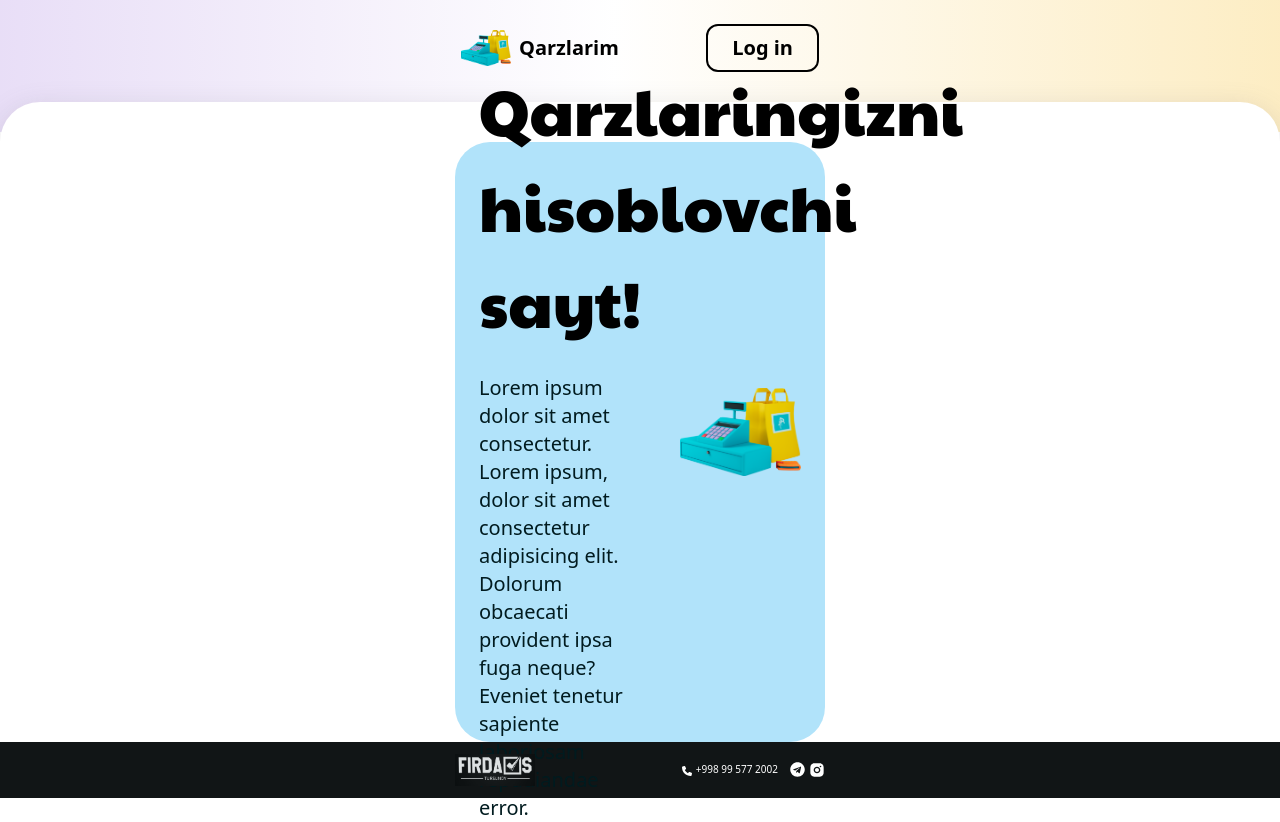
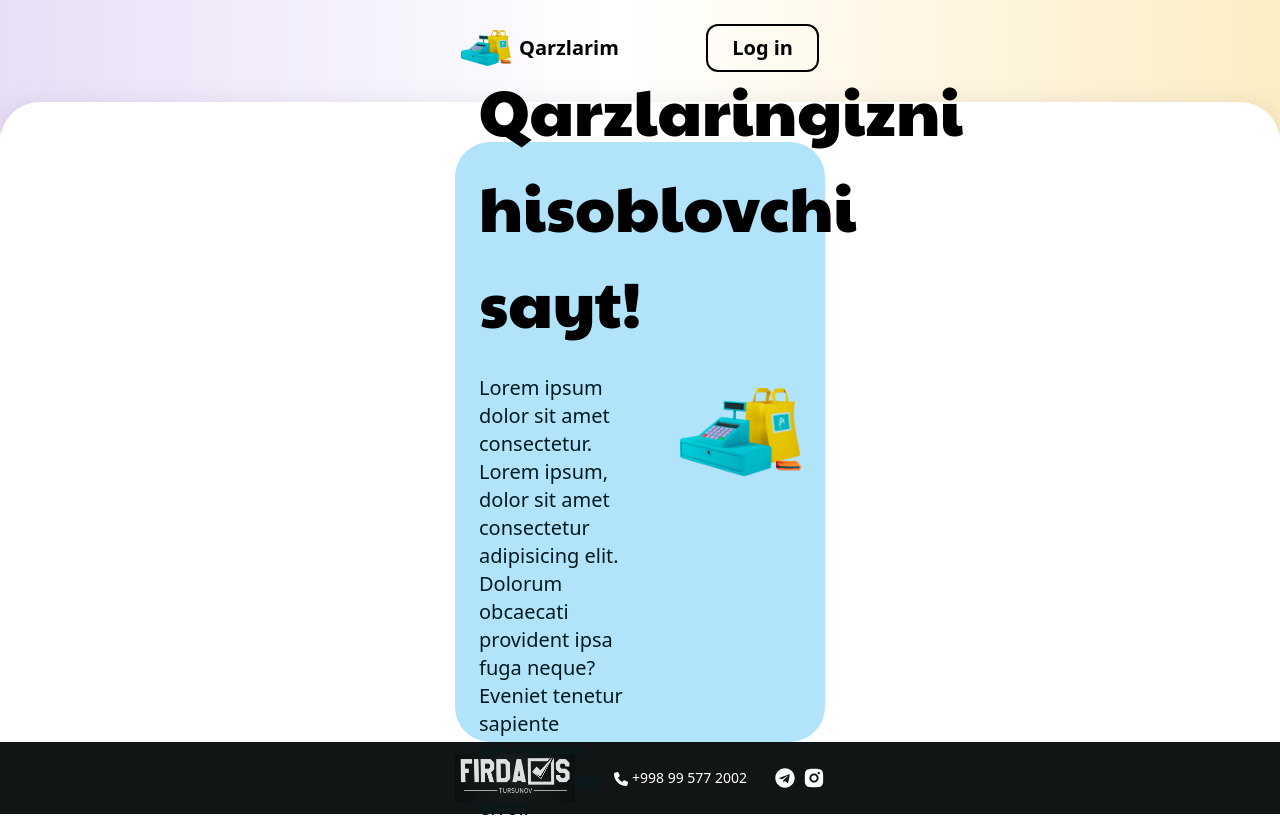
Before and after one commit to TursunovFirdavs/accounter-app, a React (Vite) app: page / in a window 1280 px wide. Built offline with nearby package versions, Linux system fonts and the light colour scheme.

Commit message:
footer media

```diff
--- a/src/components/Footer.jsx
+++ b/src/components/Footer.jsx
@@ -9,12 +9,12 @@ const Footer = () => {
     return (
         <div className='w-full bg-[#111516] text-white py-3'>
             <div className='container flex items-center justify-between'>
-                <img className='w-[80px]' src={logo} alt="" />
-                <div className='flex items-center gap-3'>
-                    <p className='flex items-center text-[10px] ml-3'><FaPhone className='mt-0.5 mr-1' /> <span>+998 99 577 2002</span></p>
-                    <div className='flex items-center gap-1'>
-                        <Link to={'https://t.me/Firdavs_1704'}><FaTelegram className='text-[15px]' /></Link>
-                        <Link to={'https://www.instagram.com/firdavs_tursun0v/'}><RiInstagramFill className='text-[16px]' /></Link>
+                <img className='w-[80px] xl:w-[120px]' src={logo} alt="" />
+                <div className='flex items-center gap-3 xl:gap-7'>
+                    <p className='flex items-center text-[10px] xl:text-[14px] ml-4'><FaPhone className='mt-0.5 mr-1' /> <span>+998 99 577 2002</span></p>
+                    <div className='flex items-center gap-2 xl:gap-2'>
+                        <Link to={'https://t.me/Firdavs_1704'}><FaTelegram className='text-[15px] xl:text-[20px]' /></Link>
+                        <Link to={'https://www.instagram.com/firdavs_tursun0v/'}><RiInstagramFill className='text-[16px] xl:text-[22px]' /></Link>
                     </div>
                 </div>
             </div>
--- a/src/pages/profile/Profile.jsx
+++ b/src/pages/profile/Profile.jsx
@@ -119,14 +119,14 @@ const Profile = () => {
                 <div className='sm:mt-5 mt-[40px] xl:w-[450px] w-full flex gap-3 justify-between'>
                     <div onClick={() => setISClient(false)} className={`flex items-center justify-between border  ${!isClient ? 'border-main-yellow border-2' : 'search'} rounded-[8px] pt-1 pb-1.5 w-[170px] xl:w-[280px] px-2`}>
                         <div>
-                            <p className={`text-[13px] ${!isClient && 'text-main-yellow'} font-semibold`}>Mening qarzlar</p>
+                            <p className={`text-[13px] xl:text-[16px] ${!isClient && 'text-main-yellow'} font-semibold`}>Mening qarzlar</p>
                             <p className='text-[12px] text-gray-400 font-semibold'>Ro'yxati</p>
                         </div>
                         <img className='w-[38px] mt-0.5 h-[35px] rounded-[5px]' src={lend} alt="" />
                     </div>
                     <div onClick={() => setISClient(true)} className={`flex items-center justify-between border ${isClient ? 'border-main-yellow border-2' : 'search'} rounded-[8px] pt-1 pb-1.5 w-[170px] xl:w-[280px] px-2`}>
                         <div>
-                            <p className={`text-[13px] ${isClient && 'text-main-yellow'} font-semibold`} >Qarzdorlar</p>
+                            <p className={`text-[13px] xl:text-[16px] ${isClient && 'text-main-yellow'} font-semibold`} >Qarzdorlar</p>
                             <p className='text-[12px] text-gray-400 font-semibold'>Ro'yxati</p>
                         </div>
                         <img className='w-[38px] mt-0.5 h-[35px] rounded-[5px]' src={borrow} alt="" />
@@ -134,12 +134,12 @@ const Profile = () => {
                 </div>
             </div>
 
-            <div className='flex justify-between px-5 sm:px-3 search overflow-hidden  rounded-[30px] mt-7 sm:mt-[30px] items-center border-black/30'>
+            <div className='flex justify-between px-5 sm:px-3 search overflow-hidden  rounded-[30px] mt-[70px] sm:mt-[30px] items-center border-black/30'>
                 <input onChange={(e) => setSearch(e.target.value)} className='py-3 sm:py-2 flex-1 outline-none ' type="text" placeholder='Search...' />
                 <IoSearch />
             </div>
             {isClient ?
-                <div className='pb-7'>
+                <div className='pb-5'>
                     {lends?.length ?
                         <div className='mt-[35px] mb-5 flex flex-col gap-3'>
                             {lends?.map(item => (
@@ -154,7 +154,7 @@ const Profile = () => {
                             ))
                             }
                         </div> :
-                        <div className='pt-10 pb-8 w-[250px] m-auto text-center text-[18px] font-bold text-gray-600'>
+                        <div className='pt-5 xl:pt-[50px] xl:pb-6 w-[250px] xl:w-[590px] m-auto text-center text-[18px] xl:text-[30px] font-bold text-gray-600'>
                             Hali hech qanday qarzdor qo'shilmagan
                         </div>
                     }
@@ -175,13 +175,13 @@ const Profile = () => {
                             ))
                             }
                         </div> :
-                        <div className='pt-10 pb-8 w-[250px] m-auto text-center text-[18px] font-bold text-gray-600'>
+                        <div className='pt-5 xl:pt-[50px] xl:pb-6 w-[250px] xl:w-[590px] m-auto text-center text-[18px] xl:text-[30px] font-bold text-gray-600'>
                             Hali hech qanday qarz qo'shilmagan
                         </div>
                     }
                 </div>
             }
-            <Link to={`/create/${isClient}`} className='w-10 h-10 rounded-full search bg-white fixed flex items-center justify-center bottom-6 sm:bottom-[70px] right-[100px] sm:right-[20px]'>
+            <Link to={`/create/${isClient}`} className='w-10 h-10 rounded-full search bg-white fixed flex items-center justify-center bottom-[60px] sm:bottom-[70px] right-[100px] sm:right-[20px]'>
                 <IoMdPersonAdd />
             </Link>
 
```
